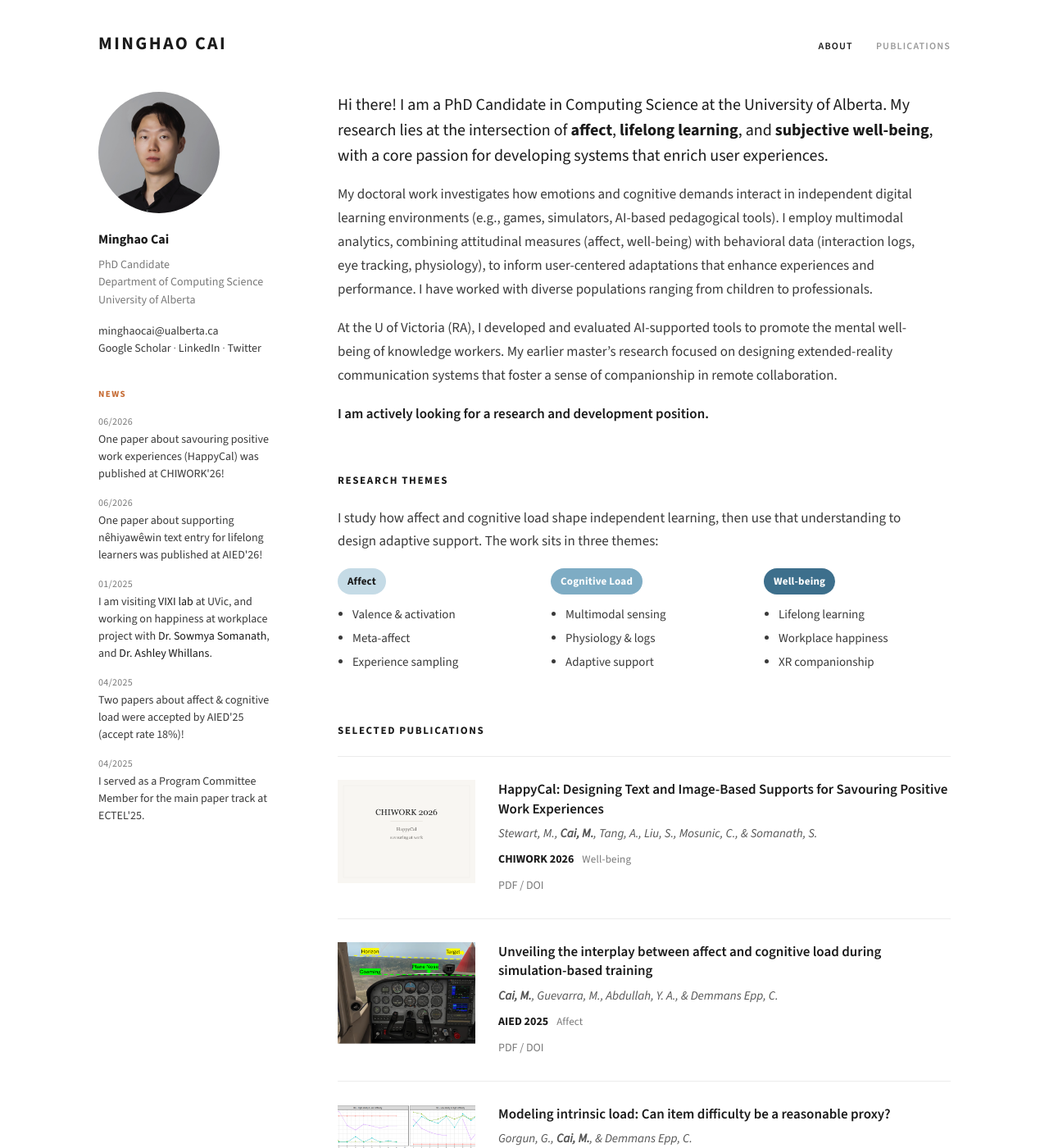
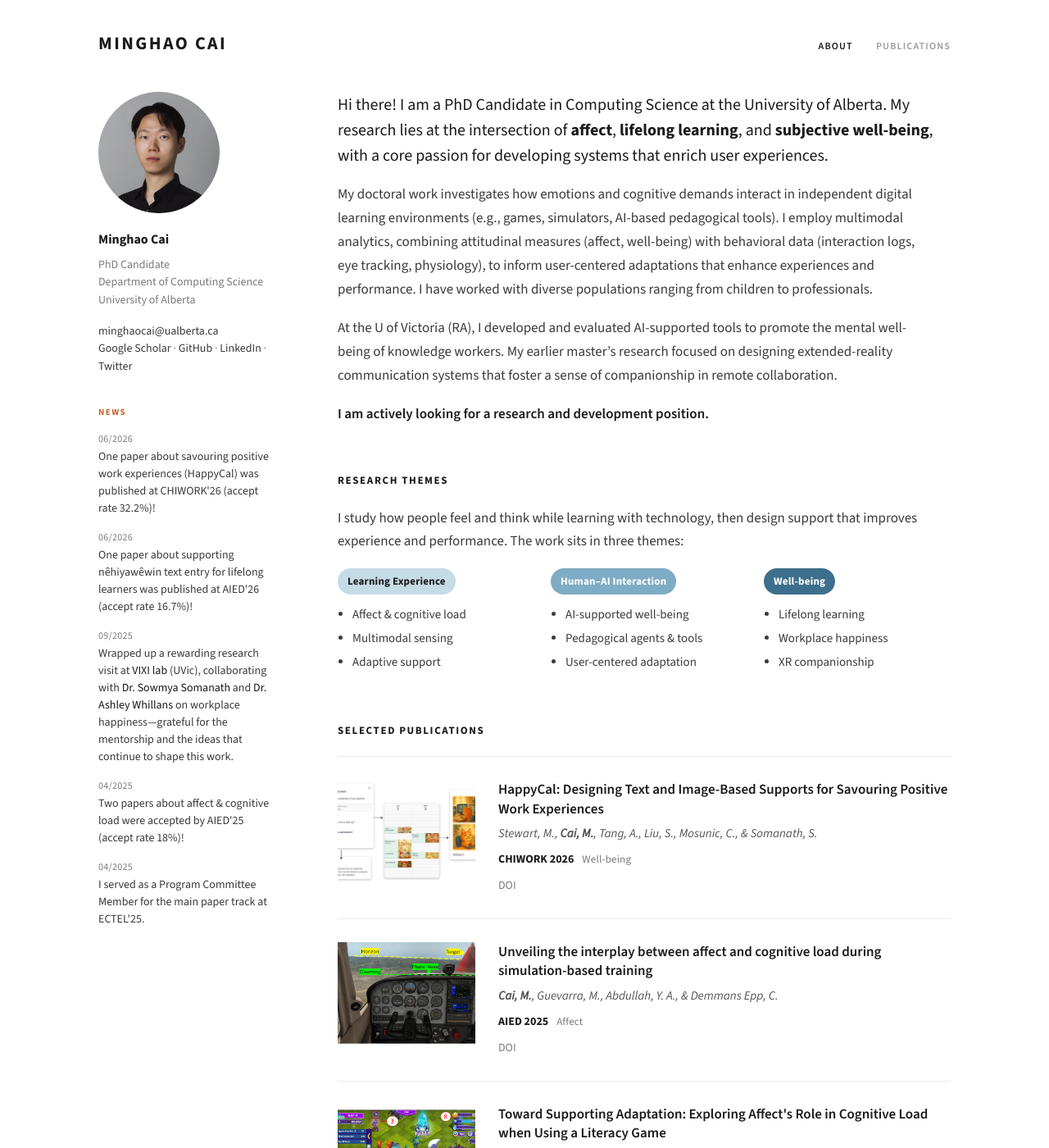
Before and after one commit to minghaocai/minghaocai.github.io, a Jekyll site: the page built from index.html, in a window 1280 px wide and 1400 px high. Shown: the whole window at 82% size. Built offline with Jekyll 4.4.1, drawn with Linux system fonts in a browser that asks for light colours; some of the changed text lies outside the part shown.

Commit message:
Polish homepage for clearer actionability and research framing.
Fix News chronology and VIXI wording, split PDF/DOI links, reselect Selected pubs (including Best Paper), refresh themes, and replace the HappyCal teaser with Figure 1 from the paper.

```diff
--- a/_data/news.yml
+++ b/_data/news.yml
@@ -1,9 +1,9 @@
 - date: 06/2026
-  html: "One paper about savouring positive work experiences (HappyCal) was published at CHIWORK'26!"
+  html: "One paper about savouring positive work experiences (HappyCal) was published at CHIWORK'26 (accept rate 32.2%)!"
 - date: 06/2026
-  html: "One paper about supporting nêhiyawêwin text entry for lifelong learners was published at AIED'26!"
-- date: 01/2025
-  html: 'I am visiting <a href="https://vixi.cs.uvic.ca/">VIXI lab</a> at UVic, and working on happiness at workplace project with <a href="https://vixi.cs.uvic.ca/people/sowmya-somanath-2020-06-18/">Dr. Sowmya Somanath</a>, and <a href="https://www.hbs.edu/faculty/Pages/profile.aspx?facId=943704">Dr. Ashley Whillans</a>.'
+  html: "One paper about supporting nêhiyawêwin text entry for lifelong learners was published at AIED'26 (accept rate 16.7%)!"
+- date: 09/2025
+  html: 'Wrapped up a rewarding research visit at <a href="https://vixi.cs.uvic.ca/">VIXI lab</a> (UVic), collaborating with <a href="https://vixi.cs.uvic.ca/people/sowmya-somanath-2020-06-18/">Dr. Sowmya Somanath</a> and <a href="https://www.hbs.edu/faculty/Pages/profile.aspx?facId=943704">Dr. Ashley Whillans</a> on workplace happiness—grateful for the mentorship and the ideas that continue to shape this work.'
 - date: 04/2025
   html: "Two papers about affect &amp; cognitive load were accepted by AIED'25 (accept rate 18%)!"
 - date: 04/2025
--- a/_includes/pub.html
+++ b/_includes/pub.html
@@ -9,7 +9,9 @@
       {% if pub.theme %}<span class="theme">{{ pub.theme }}</span>{% endif %}
     </p>
     <p class="pub-links">
-      {% if pub.doi %}<a href="{{ pub.doi }}">PDF / DOI</a>{% endif %}
+      {% if pub.pdf %}<a href="{{ pub.pdf }}">PDF</a>{% endif %}
+      {% if pub.pdf and pub.doi %} · {% endif %}
+      {% if pub.doi %}<a href="{{ pub.doi }}">DOI</a>{% endif %}
     </p>
   </div>
 </article>
--- a/_includes/sidebar.html
+++ b/_includes/sidebar.html
@@ -4,6 +4,7 @@
 <p class="sidebar-links">
   <a href="mailto:{{ site.email }}">{{ site.email }}</a><br>
   <a href="{{ site.scholar }}">Google Scholar</a>
+  · <a href="{{ site.github }}">GitHub</a>
   · <a href="{{ site.linkedin }}">LinkedIn</a>
   · <a href="{{ site.twitter }}">Twitter</a>
 </p>
--- a/index.html
+++ b/index.html
@@ -12,23 +12,23 @@ title: About
 <p class="job">I am actively looking for a research and development position.</p>
 
 <h1>Research Themes</h1>
-<p>I study how affect and cognitive load shape independent learning, then use that understanding to design adaptive support. The work sits in three themes:</p>
+<p>I study how people feel and think while learning with technology, then design support that improves experience and performance. The work sits in three themes:</p>
 
 <div class="themes">
   <div class="theme-col">
-    <h2 class="pill pill-a">Affect</h2>
+    <h2 class="pill pill-a">Learning Experience</h2>
     <ul>
-      <li>Valence &amp; activation</li>
-      <li>Meta-affect</li>
-      <li>Experience sampling</li>
+      <li>Affect &amp; cognitive load</li>
+      <li>Multimodal sensing</li>
+      <li>Adaptive support</li>
     </ul>
   </div>
   <div class="theme-col">
-    <h2 class="pill pill-b">Cognitive Load</h2>
+    <h2 class="pill pill-b">Human–AI Interaction</h2>
     <ul>
-      <li>Multimodal sensing</li>
-      <li>Physiology &amp; logs</li>
-      <li>Adaptive support</li>
+      <li>AI-supported well-being</li>
+      <li>Pedagogical agents &amp; tools</li>
+      <li>User-centered adaptation</li>
     </ul>
   </div>
   <div class="theme-col">
@@ -43,7 +43,7 @@ title: About
 
 <h1>Selected Publications</h1>
 {% assign selected = site.data.publications | where: "selected", true %}
-{% for pub in selected limit:6 %}
+{% for pub in selected %}
 {% include pub.html %}
 {% endfor %}
 
```
Also changed, not shown: _data/publications.yml (+9 -5 lines), assets/img/papers/chiwork26-happycal.png.
